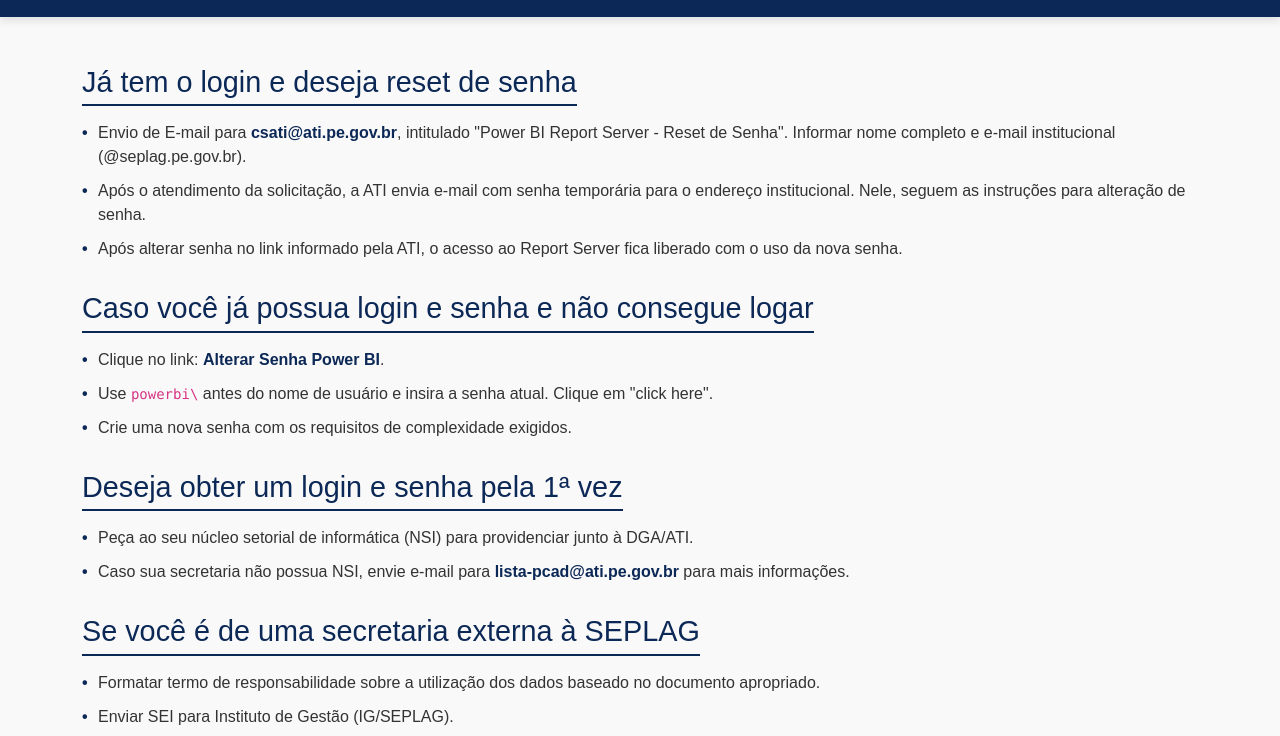
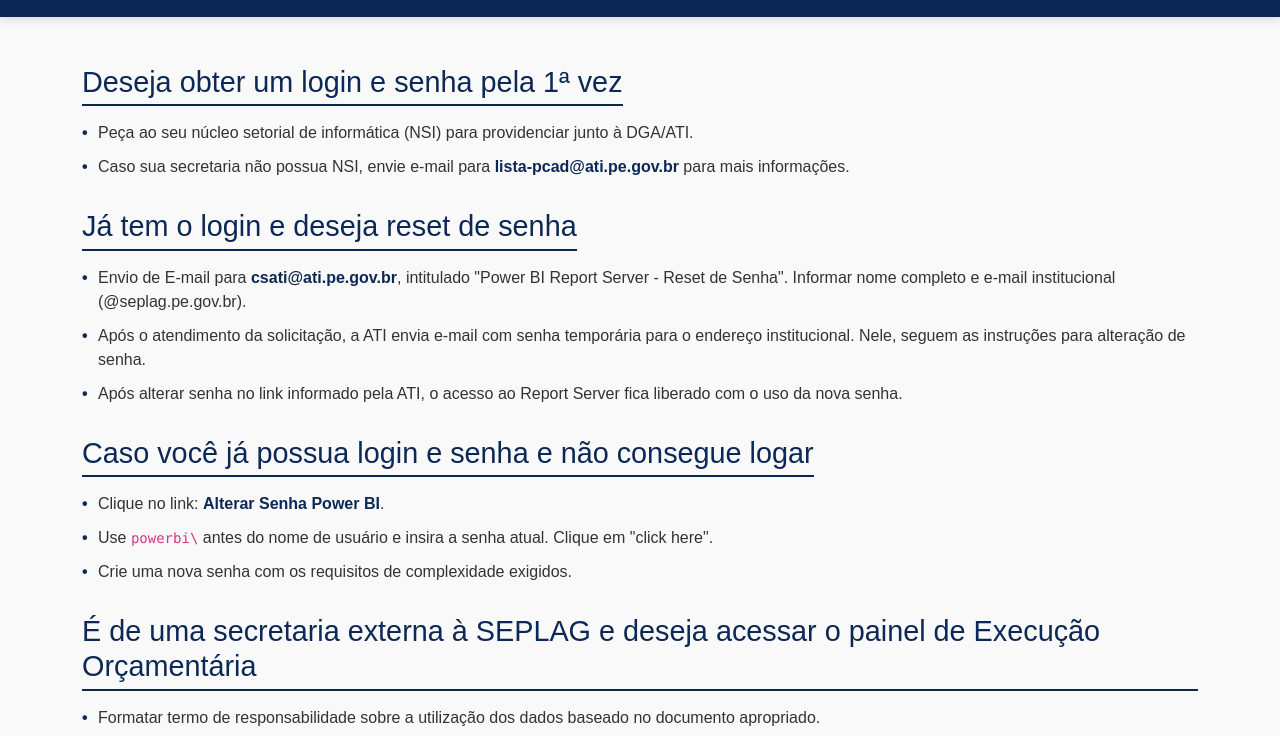
Before and after one commit to DadosGovPE/pagepowerserver, a plain HTML site: page index.html in a window 1280 px wide. Shown: the part 48-784 px from the top of the page. Drawn offline with nearby package versions, Linux system fonts and the light colour scheme.

Commit message:
update landing page

```diff
--- a/index.html
+++ b/index.html
@@ -1,5 +1,6 @@
 <!DOCTYPE html>
 <html lang="pt-br">
+
 <head>
   <meta charset="UTF-8">
   <meta name="viewport" content="width=device-width, initial-scale=1.0">
@@ -7,6 +8,7 @@
   <link href="https://cdn.jsdelivr.net/npm/bootstrap@5.3.0/dist/css/bootstrap.min.css" rel="stylesheet">
   <link href="/css/style.css" rel="stylesheet">
 </head>
+
 <body>
   <!-- Header -->
   <header class="header">
@@ -17,35 +19,45 @@
 
   <!-- Main Content -->
   <div class="main-content container py-5">
+
     <!-- Título 1 -->
-        <h2 class="section-title">Já tem o login e deseja reset de senha</h2>
-        <ul class="custom-list">
-            <li>Envio de E-mail para <a href="mailto:csati@ati.pe.gov.br" class="link">csati@ati.pe.gov.br</a>, intitulado "Power BI Report Server - Reset de Senha". Informar nome completo e e-mail institucional (@seplag.pe.gov.br).</li>
-            <li>Após o atendimento da solicitação, a ATI envia e-mail com senha temporária para o endereço institucional. Nele, seguem as instruções para alteração de senha.</li>
-            <li>Após alterar senha no link informado pela ATI, o acesso ao Report Server fica liberado com o uso da nova senha.</li>
-        </ul>
-
-        <!-- Título 2 -->
-        <h2 class="section-title">Caso você já possua login e senha e não consegue logar</h2>
-        <ul class="custom-list">
-            <li>Clique no link: <a href="https://alterasenha.powerbi.pe.gov.br/RDWeb/Pages/en-US/login.aspx?ReturnUrl=/RDWeb/Pages/en-US/Default.aspx" class="link" target="_blank">Alterar Senha Power BI</a>.</li>
-            <li>Use <code>powerbi\</code> antes do nome de usuário e insira a senha atual. Clique em "click here".</li>
-            <li>Crie uma nova senha com os requisitos de complexidade exigidos.</li>
-        </ul>
-
-        <!-- Título 3 -->
     <h2 class="section-title">Deseja obter um login e senha pela 1ª vez</h2>
     <ul class="custom-list">
       <li>Peça ao seu núcleo setorial de informática (NSI) para providenciar junto à DGA/ATI.</li>
       <li>Caso sua secretaria não possua NSI, envie e-mail para <a href="mailto:lista-pcad@ati.pe.gov.br" class="link">lista-pcad@ati.pe.gov.br</a> para mais informações.</li>
     </ul>
 
-        <!-- Título 4 -->
-        <h2 class="section-title">Se você é de uma secretaria externa à SEPLAG</h2>
+    <!-- Título 2 -->
+    <h2 class="section-title">Já tem o login e deseja reset de senha</h2>
+    <ul class="custom-list">
+      <li>Envio de E-mail para <a href="mailto:csati@ati.pe.gov.br" class="link">csati@ati.pe.gov.br</a>, intitulado
+        "Power BI Report Server - Reset de Senha". Informar nome completo e e-mail institucional (@seplag.pe.gov.br).
+      </li>
+      <li>Após o atendimento da solicitação, a ATI envia e-mail com senha temporária para o endereço institucional.
+        Nele, seguem as instruções para alteração de senha.</li>
+      <li>Após alterar senha no link informado pela ATI, o acesso ao Report Server fica liberado com o uso da nova
+        senha.</li>
+    </ul>
+
+    <!-- Título 3 -->
+    <h2 class="section-title">Caso você já possua login e senha e não consegue logar</h2>
+    <ul class="custom-list">
+      <li>Clique no link: <a
+          href="https://alterasenha.powerbi.pe.gov.br/RDWeb/Pages/en-US/login.aspx?ReturnUrl=/RDWeb/Pages/en-US/Default.aspx"
+          class="link" target="_blank">Alterar Senha Power BI</a>.</li>
+      <li>Use <code>powerbi\</code> antes do nome de usuário e insira a senha atual. Clique em "click here".</li>
+      <li>Crie uma nova senha com os requisitos de complexidade exigidos.</li>
+    </ul>
+
+
+    <!-- Título 5 -->
+    <h2 class="section-title">É de uma secretaria externa à SEPLAG e deseja acessar o painel de Execução
+      Orçamentária</h2>
     <ul class="custom-list">
       <li>Formatar termo de responsabilidade sobre a utilização dos dados baseado no documento apropriado.</li>
       <li>Enviar SEI para Instituto de Gestão (IG/SEPLAG).</li>
-            <li>Repassar seu login do Power BI Report Server para <a href="mailto:ncd.igpe@gmail.com" class="link">ncd.igpe@gmail.com</a> junto com o número do SEI enviado.</li>
+      <li>Repassar seu login do Power BI Report Server para <a href="mailto:ncd.igpe@gmail.com"
+          class="link">ncd.igpe@gmail.com</a> junto com o número do SEI enviado.</li>
     </ul>
   </div>
 
@@ -61,4 +73,5 @@
 
   <script src="https://cdn.jsdelivr.net/npm/bootstrap@5.3.0/dist/js/bootstrap.bundle.min.js"></script>
 </body>
+
 </html>
```
Lines whose indentation alone changed are shown as unchanged.
